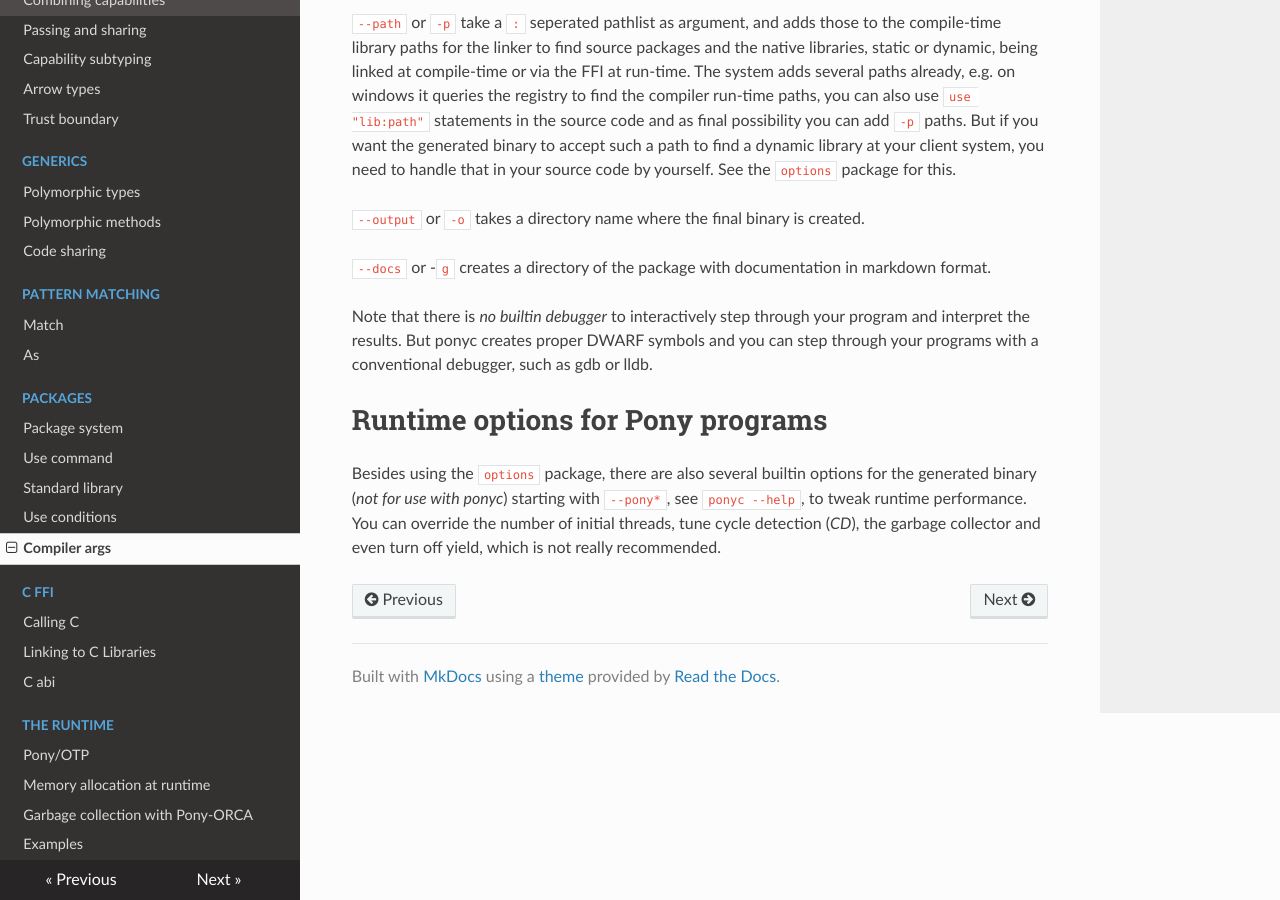
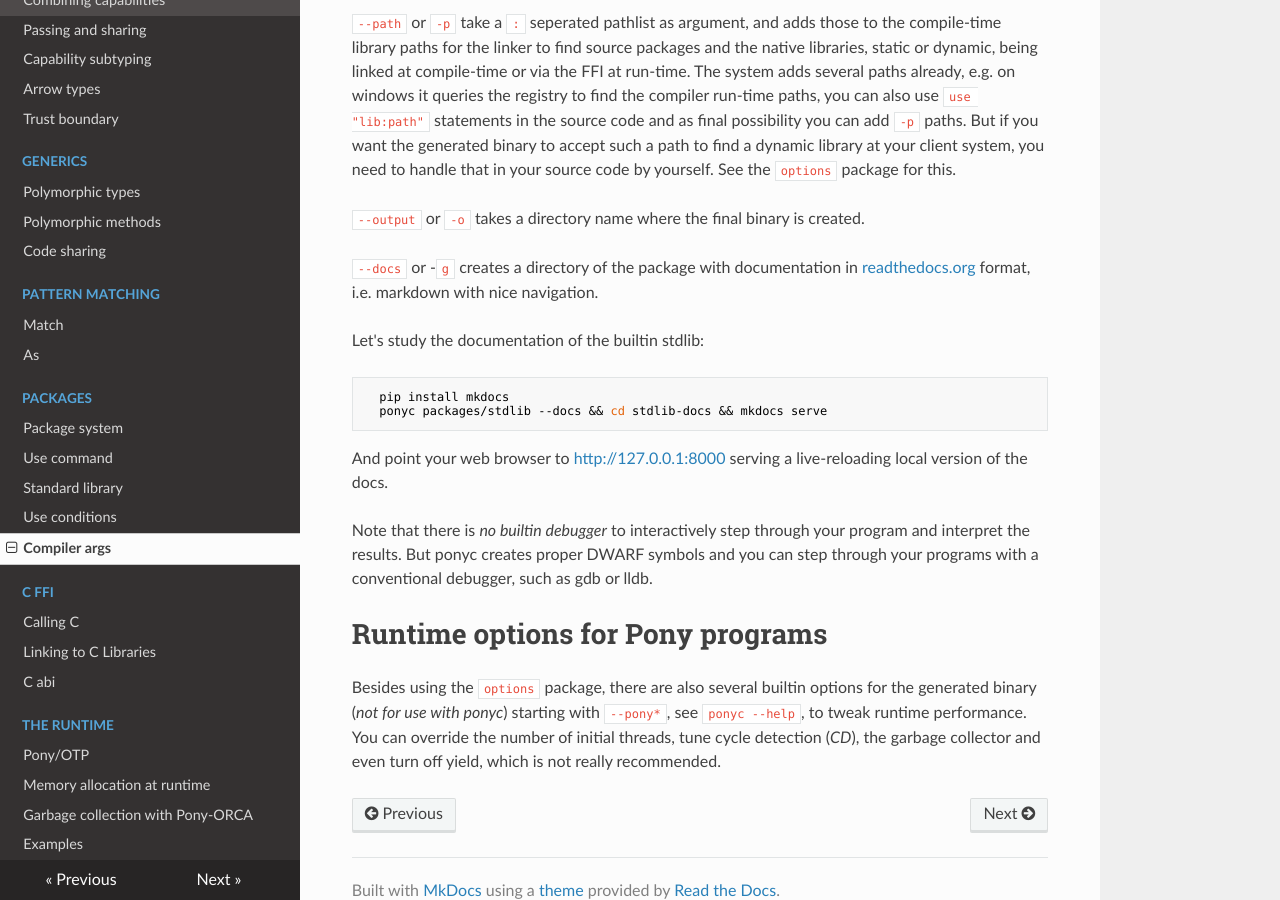
Before and after one commit to ponylang/pony-tutorial, an MkDocs documentation site: the page built from docs/compiler-clargs/clargs.md, in a window 1280 px wide and 900 px high, scrolled down 517 px. Built offline with MkDocs 1.6.1, drawn with Linux system fonts in a browser that asks for light colours; nearby versions of some CDN libraries; old or Windows-style settings are respelled for this version of MkDocs.

Commit message:
more on --docs

````diff
--- a/docs/compiler-clargs/clargs.md
+++ b/docs/compiler-clargs/clargs.md
@@ -34,7 +34,18 @@ code by yourself. See the `options` package for this.
 created.
 
 `--docs` or -`g` creates a directory of the package with documentation
-in markdown format.
+in [readthedocs.org](http://readthedocs.org) format, i.e. markdown
+with nice navigation.
+
+Let's study the documentation of the builtin stdlib:
+
+```bash
+  pip install mkdocs
+  ponyc packages/stdlib --docs && cd stdlib-docs && mkdocs serve
+```
+
+And point your web browser to [http://127.0.0.1:8000](http://127.0.0.1:8000)
+serving a live-reloading local version of the docs.
 
 Note that there is _no builtin debugger_ to interactively step through
 your program and interpret the results. But ponyc creates proper DWARF
````
